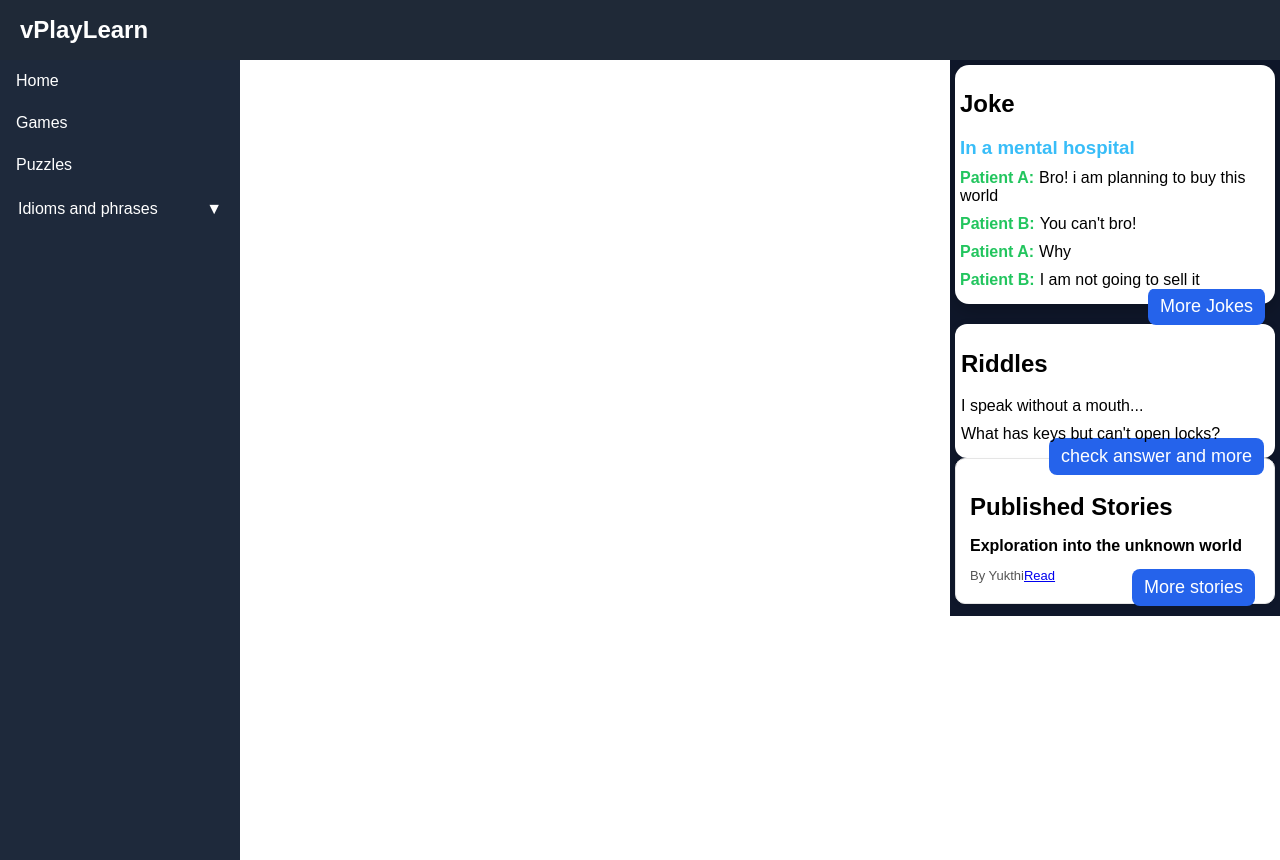
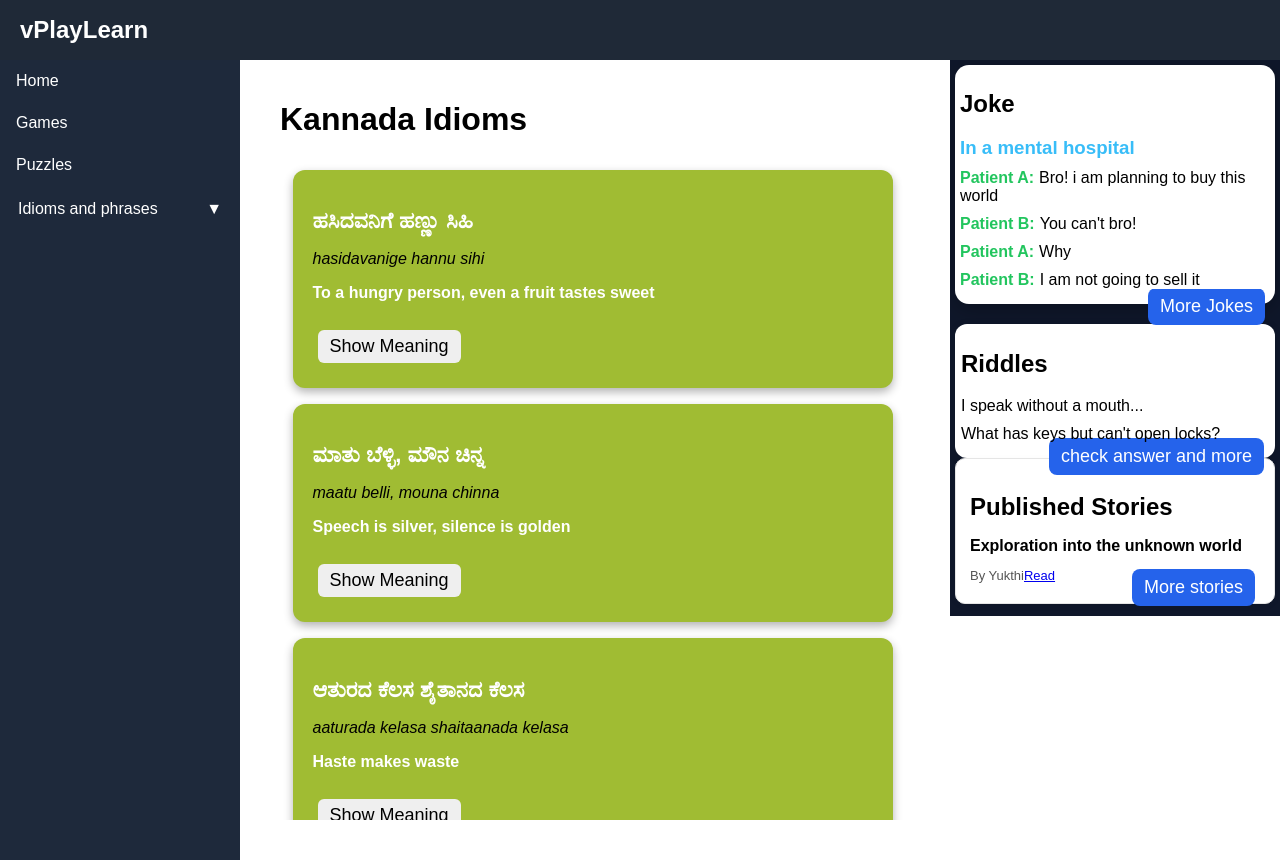
Before and after one commit to vplaylearn/vplaylearn-mvp, a React app: page /kannada-idioms in a window 1280 px wide. Built offline with nearby package versions, Linux system fonts and the light colour scheme.

Commit message:
added kaanda idioms

```diff
--- /dev/null
+++ b/public/data/kannada-idioms.json
@@ -0,0 +1,58 @@
+[
+  {
+    "id": 1,
+    "kannada": "ಹಸಿದವನಿಗೆ ಹಣ್ಣು ಸಿಹಿ",
+    "transliteration": "hasidavanige hannu sihi",
+    "english": "To a hungry person, even a fruit tastes sweet",
+    "meaning": "When you are in need, even small things feel valuable"
+  },
+  {
+    "id": 2,
+    "kannada": "ಮಾತು ಬೆಳ್ಳಿ, ಮೌನ ಚಿನ್ನ",
+    "transliteration": "maatu belli, mouna chinna",
+    "english": "Speech is silver, silence is golden",
+    "meaning": "Silence can be more powerful than words"
+  },
+  {
+    "id": 3,
+    "kannada": "ಆತುರದ ಕೆಲಸ ಶೈತಾನದ ಕೆಲಸ",
+    "transliteration": "aaturada kelasa shaitaanada kelasa",
+    "english": "Haste makes waste",
+    "meaning": "Rushing leads to mistakes"
+  },
+  {
+    "id": 4,
+    "kannada": "ಕಷ್ಟವಿಲ್ಲದೆ ಫಲವಿಲ್ಲ",
+    "transliteration": "kashtavillade phalavilla",
+    "english": "No pain, no gain",
+    "meaning": "Hard work is necessary for success"
+  },
+  {
+    "id": 5,
+    "kannada": "ಕೈಯಲ್ಲಿ ಇರುವ ಹಕ್ಕಿ ಕಾಡಿನಲ್ಲಿರುವ ಎರಡು ಹಕ್ಕಿಗಿಂತ ಮೇಲು",
+    "transliteration": "kaiyalli iruva hakki kaadinalliruva eradu hakkiginta melu",
+    "english": "A bird in hand is worth two in the bush",
+    "meaning": "Value what you already have"
+  },
+  {
+    "id": 6,
+    "kannada": "ಕಾಲಕ್ಕೆ ತಕ್ಕಂತೆ ನಡೆ",
+    "transliteration": "kaalakke takkante nade",
+    "english": "Act according to time",
+    "meaning": "Adapt to situations"
+  },
+  {
+    "id": 7,
+    "kannada": "ಹೆಜ್ಜೆ ಹೆಜ್ಜೆಗೆ ಎಚ್ಚರ",
+    "transliteration": "hejje hejjegE ecchara",
+    "english": "Be careful at every step",
+    "meaning": "Proceed with caution"
+  },
+  {
+    "id": 8,
+    "kannada": "ಕಲ್ಲು ಎಸೆದರೆ ಮರ ಫಲ ಕೊಡುತ್ತದೆ",
+    "transliteration": "kallu esedare mara phala koduttade",
+    "english": "A tree gives fruit even when stones are thrown at it",
+    "meaning": "Do good even if treated badly"
+  }
+]
--- a/src/App.jsx
+++ b/src/App.jsx
@@ -20,6 +20,7 @@ import PublishedStories from "./pages/PublishedStoriesPage.jsx";
 import PublishedStoriesPage from "./pages/PublishedStoriesPage.jsx";
 import RiddlesPage from "./pages/RiddlesPage.jsx";
 import JokesPage from "./pages/JokesPage.jsx";
+import KannadaIdiomsPage from "./pages/KannadaIdiomsPage.jsx";
 
 const App = () => {
   return (
@@ -46,6 +47,9 @@ const App = () => {
           <Route path="/stories" element={<PublishedStoriesPage />} />
           <Route path="/riddles" element={<RiddlesPage />} />
           <Route path="/jokes" element={<JokesPage />} />
+
+          {/* Idoms Routes */}
+           <Route path="/kannada-idioms" element={<KannadaIdiomsPage />} />
           </Routes>
         </div>
 
--- /dev/null
+++ b/src/components/idiomCard/IdiomCard.jsx
@@ -0,0 +1,62 @@
+import { useState } from "react";
+
+export default function IdiomCard({ item }) {
+  const [showMeaning, setShowMeaning] = useState(false);
+
+  return (
+    <div style={styles.card}>
+      <h2 style={styles.kannada}>{item.kannada}</h2>
+
+      <p style={styles.transliteration}>
+        {item.transliteration}
+      </p>
+
+      <p style={styles.english}>{item.english}</p>
+
+      {showMeaning && (
+        <p style={styles.meaning}>{item.meaning}</p>
+      )}
+
+      <button
+        style={styles.button}
+        onClick={() => setShowMeaning(!showMeaning)}
+      >
+        {showMeaning ? "Hide Meaning" : "Show Meaning"}
+      </button>
+    </div>
+  );
+}
+
+const styles = {
+  card: {
+    background: "#a0bc33",
+    color: "#fff",
+    padding: "20px",
+    borderRadius: "12px",
+    marginBottom: "16px",
+    boxShadow: "0 4px 10px rgba(0,0,0,0.3)"
+  },
+  kannada: {
+    fontSize: "22px",
+    marginBottom: "8px"
+  },
+  transliteration: {
+    fontStyle: "italic",
+    color: "black"
+  },
+  english: {
+    marginTop: "10px",
+    fontWeight: "bold"
+  },
+  meaning: {
+    marginTop: "10px",
+    color: "#ccc"
+  },
+  button: {
+    marginTop: "12px",
+    padding: "6px 12px",
+    border: "none",
+    borderRadius: "6px",
+    cursor: "pointer"
+  }
+};
--- /dev/null
+++ b/src/features/IdiomsAndPhrases/kannada/KannadaIdioms.jsx
@@ -0,0 +1,20 @@
+import { useEffect, useState } from "react";
+import IdiomCard from "../../../components/idiomCard/IdiomCard";
+
+export default function IdiomsList() {
+  const [data, setData] = useState([]);
+
+  useEffect(() => {
+    fetch("/data/kannada-idioms.json")
+      .then((res) => res.json())
+      .then(setData);
+  }, []);
+
+  return (
+    <div style={{ maxWidth: "600px", margin: "auto" }}>
+      {data.map((item) => (
+        <IdiomCard key={item.id} item={item} />
+      ))}
+    </div>
+  );
+}
--- /dev/null
+++ b/src/pages/KannadaIdiomsPage.jsx
@@ -0,0 +1,18 @@
+import KannadaIdioms from "../features/IdiomsAndPhrases/kannada/KannadaIdioms";
+
+export default function KannadaIdiomsPage() {
+    return (
+        <>
+            <h1>Kannada Idioms</h1>
+            <div style={styles.kIdiomsContainer}><KannadaIdioms /></div>
+        </>
+    );
+}
+
+const styles = {
+    kIdiomsContainer: {
+        height: "80vh",
+        overflowY: "auto",
+        padding: "10px"
+    },
+};
```
